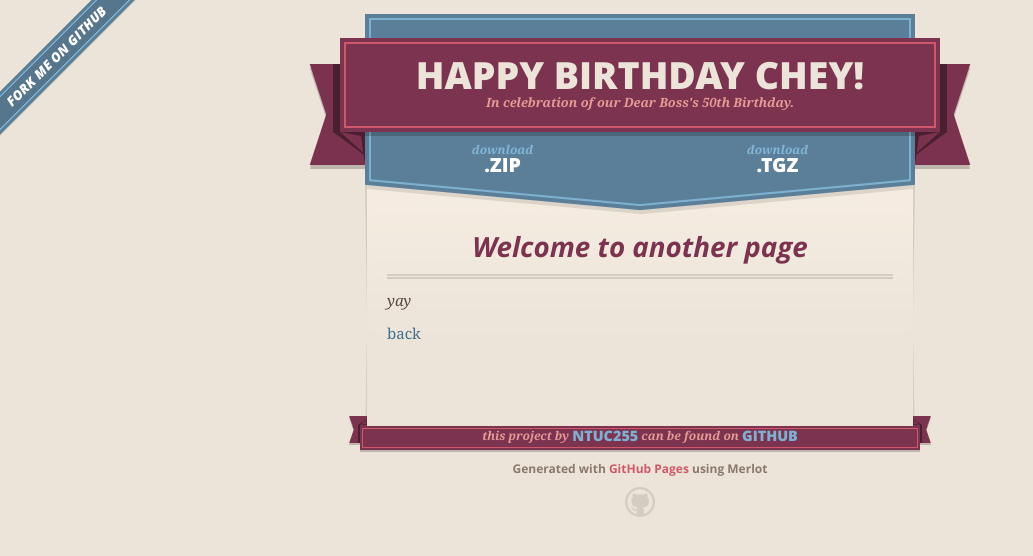
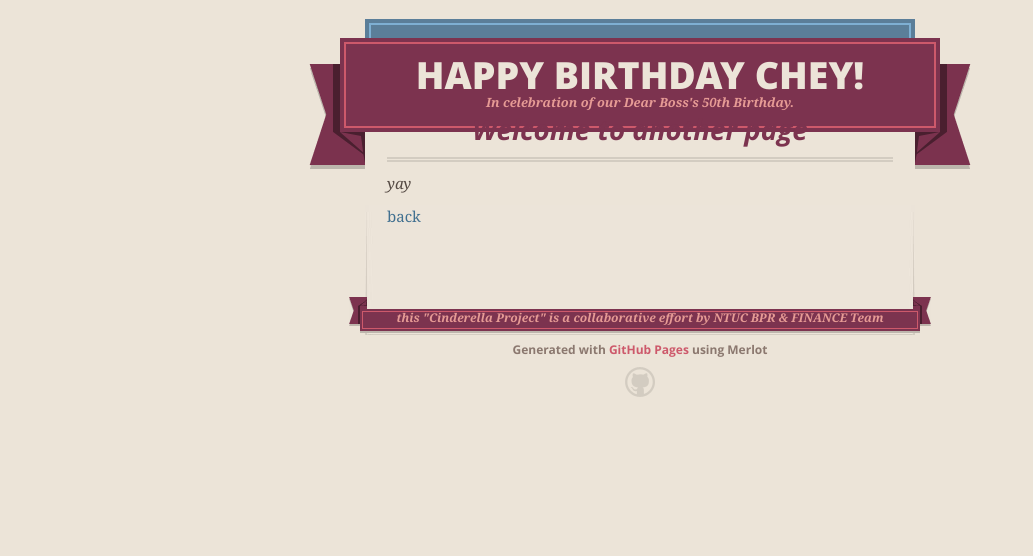
Before and after one commit to ntuc255/chey, a Jekyll site: the page built from another-page.md, in a window 1280 px wide. Shown: the top 556 px of the page, without its empty margins (0-1033 px from the left). Built offline with Jekyll 4.4.1, drawn with Linux system fonts in a browser that asks for light colours; our own code applies the rules of GitHub Pages for plain Markdown files.

Commit message:
Update default.html

```diff
--- a/_layouts/default.html
+++ b/_layouts/default.html
@@ -22,7 +22,6 @@
   </head>
 
   <body>
-    <a id="forkme_banner" href="{{ site.github.repository_url }}">View on GitHub</a>
     <div class="shell">
 
       <header>
@@ -36,22 +35,7 @@
         </span>
       </header>
 
-      {% if site.show_downloads %}
-        <section id="downloads">
-          <span class="inner">
-            <a href="{{ site.github.zip_url }}" class="zip"><em>download</em> .ZIP</a><a href="{{ site.github.tar_url }}" class="tgz"><em>download</em> .TGZ</a>
-          </span>
-        </section>
-      {% else %}
-        <div id="no-downloads">
-          <span class="inner">
-          </span>
-        </div>
-      {% endif %}
-
-
       <span class="banner-fix"></span>
-
 
       <section id="main_content">
         {{ content }}
@@ -60,12 +44,7 @@
       <footer>
         <span class="ribbon-outer">
           <span class="ribbon-inner">
-            {% if site.github.is_project_page %}
-              <p>this project by <a href="{{ site.github.owner_url }}">{{ site.github.owner_name }}</a> can be found on <a href="{{ site.github.repository_url }}">GitHub</a></p>
-            {% endif %}
-            {% if site.github.is_user_page %}
-              <p>Projects by <a href="{{ site.github.owner_url }}">{{ site.github.owner_name }}</a> can be found on <a href="{{ site.github.repository_url }}">GitHub</a></p>
-            {% endif %}
+            <p>this "Cinderella Project" is a collaborative effort by NTUC BPR & FINANCE Team </p>
           </span>
           <span class="left-tail"></span>
           <span class="right-tail"></span>
```
